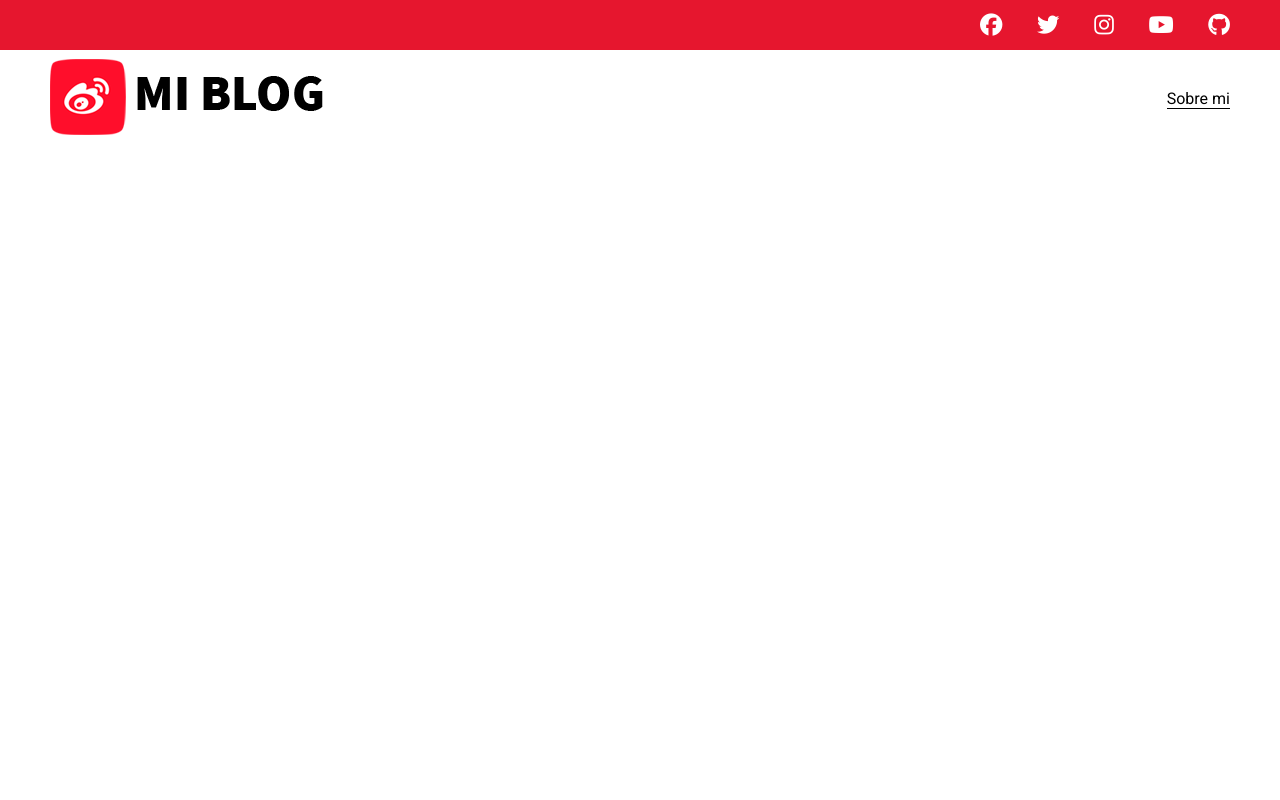
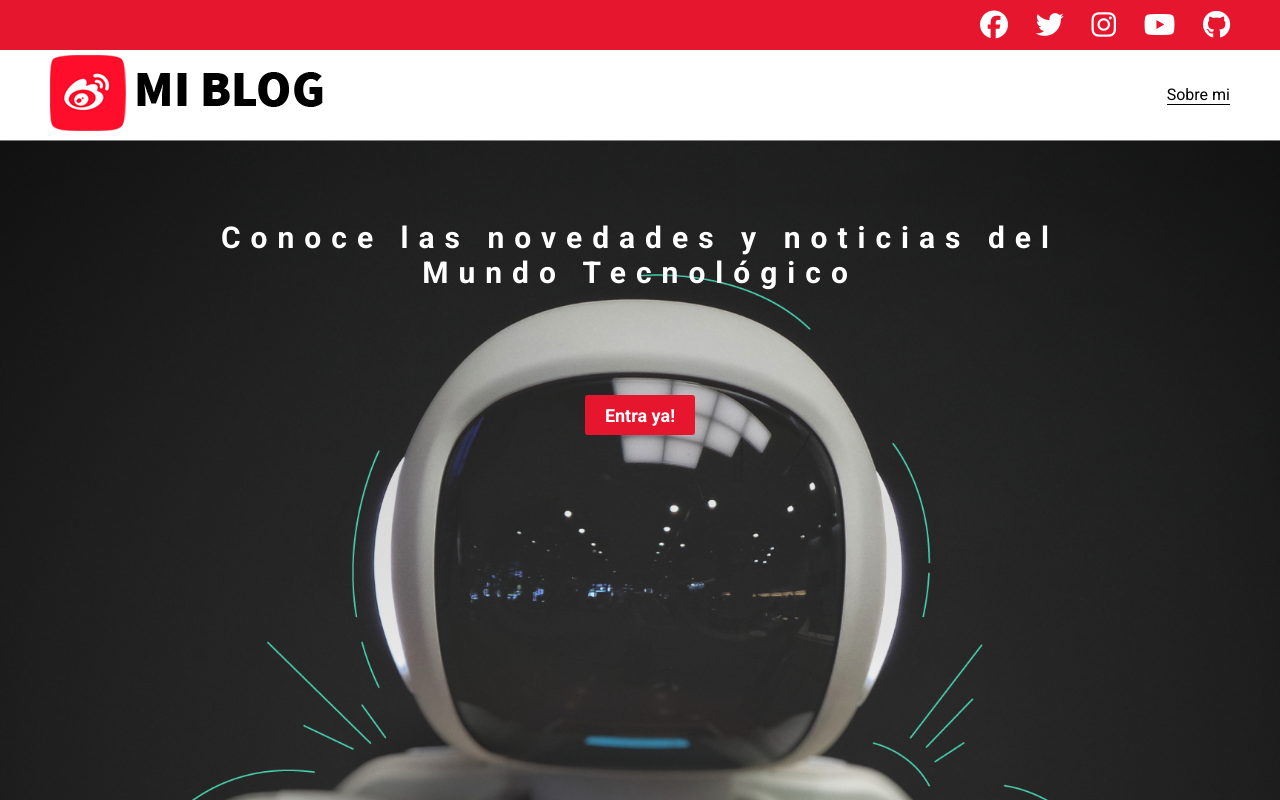
Before and after one commit to Blackguz/Blog-personal-web, a plain HTML site: page index.html in a window 1280 px wide. Drawn offline with Linux system fonts and the light colour scheme.

Commit message:
Apartado principal terminado

```diff
--- a/css/main.css
+++ b/css/main.css
@@ -16,12 +16,20 @@ body{
   font-size: 400;
 }
 
+.home-body{
+  position: fixed;
+  top: 0;
+  bottom: 0;
+  left: 0;
+  right: 0;
+}
+
 /*        HEADER
 =============================*/
 
 .header{
   width: 100%;
-  height: 9rem;
+  height: 140px;
   display: grid;
   grid-template-rows: 1fr 1fr;
 }
@@ -36,6 +44,7 @@ body{
 .social-icons{
   width: 250px;
   display: flex;
+  height: auto;
   align-items: center;
   justify-content: space-between;
   justify-self: end;
@@ -44,7 +53,7 @@ body{
 
 .social-icons a{
   color: #fff;
-  font-size: 1.4rem;
+  font-size: 28px;
 }
 
 .social-icons a:hover{
@@ -61,6 +70,7 @@ body{
   margin-left: 50px;
   display: flex;
   align-items: center;
+  justify-content: flex-start;
 }
 
 .nav-link{
@@ -75,3 +85,50 @@ body{
   color: #000;
   border-bottom: solid 1px #000;
 }
+
+/*    MAIN HOME
+==============================*/
+
+
+.home-main{
+  display: grid;
+  grid-template-columns: 1fr 4fr 1fr;
+  height: 100%;
+  background-image: url('../img/cover.png');
+  background-position: center;
+  background-size: cover;
+  background-repeat: no-repeat;
+}
+
+.main-container{
+  display: grid;
+  grid-column: 2;
+  justify-items: center;
+  height: 320px;
+  margin-top: 80px;
+}
+
+.main-container__text{
+  text-align: center;
+  font-size: 30px;
+  font-weight: 700;
+  letter-spacing: 10px;
+  color: #fff;
+}
+
+.main-container__link{
+  background-color: #e6162e;
+  display: inline-block;
+  padding: 10px 20px;
+  text-decoration: none;
+  height: 40px;
+  color: #fff;
+  font-weight: 700;
+  font-size: 18px;
+  border-radius: 3px;
+}
+
+.main-container__link:hover{
+  background-color: #eb253c;
+
+}
--- a/index.html
+++ b/index.html
@@ -10,7 +10,7 @@
     <title>MiBlogPersonal</title>
 </head>
 
-<body>
+<body class="home-body">
     <header class="header">
         <div class="social">
             <div class="social-icons">
@@ -36,7 +36,15 @@
     </header>
     <!--.HEADER-->
 
-
+    <main class="home-main">
+        <div class="main-container">
+            <p class="main-container__text">
+                Conoce las novedades y noticias del Mundo Tecnológico
+            </p>
+            <a class="main-container__link" href="">Entra ya!</a>
+        </div>
+    </main>
+    <!-- MAIN -->
 </body>
 
 </html>
```
